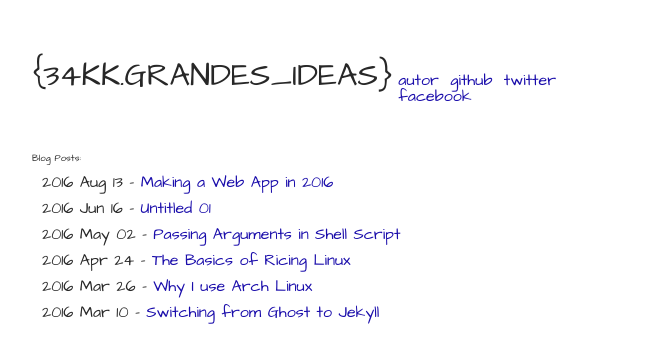
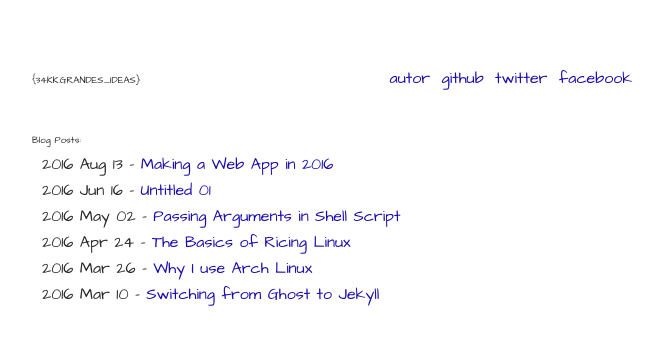
Before and after one commit to 34kk/34kk.github.io, a Jekyll site: the page built from index.html, in a window 1280 px wide. Shown: the top 363 px of the page, without its empty margins (308-971 px from the left). Built offline with Jekyll 4.4.1, drawn with Linux system fonts in a browser that asks for light colours.

Commit message:
Update main.scss

```diff
--- a/assets/css/main.scss
+++ b/assets/css/main.scss
@@ -67,7 +67,7 @@ ul {
 		display: block;
 	}
 	h1 {
-		font-size: 2em;
+		font-size: .6em;
 		margin-bottom: 0;
 	}
 	ul {
```
